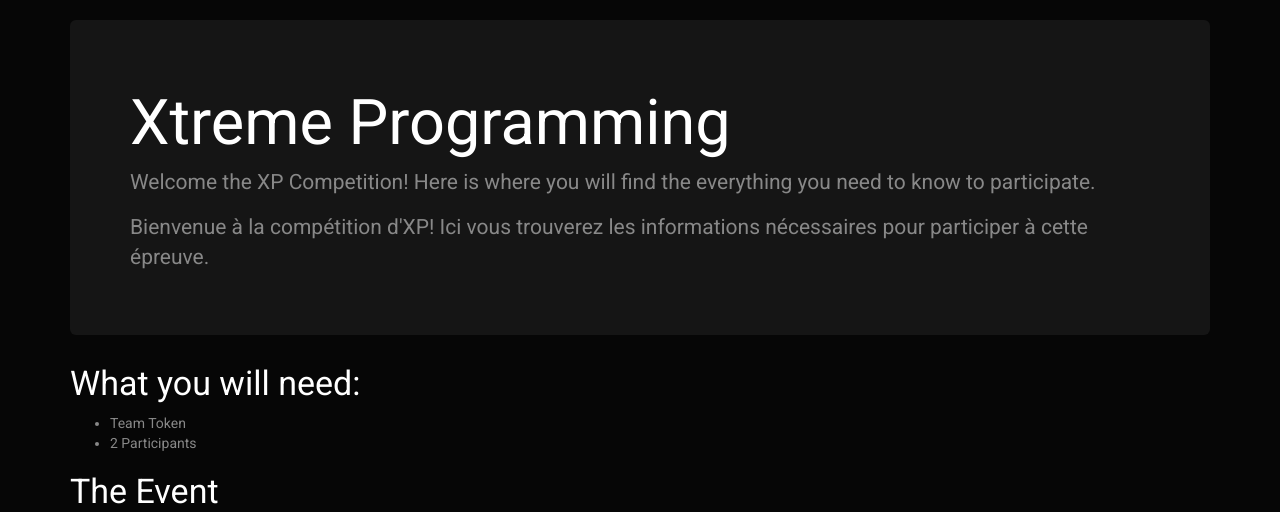
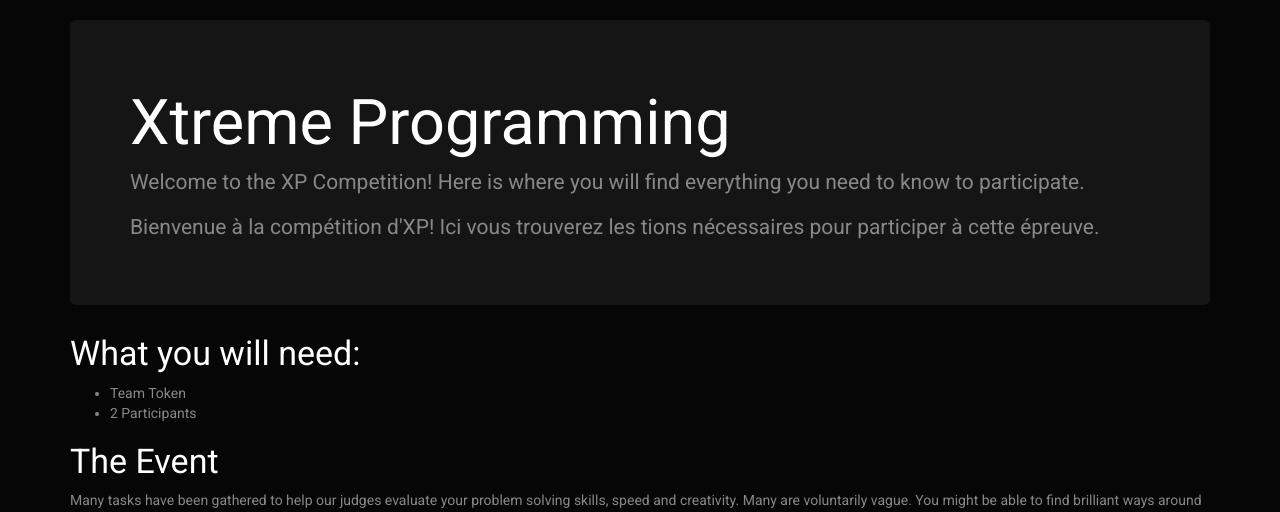
Before and after one commit to R4PaSs/csgames2016_xp, a Django app: page / in a window 1280 px wide. Shown: the part 52-564 px from the top of the page. Run offline with Django 3.2, Linux system fonts and the light colour scheme; some libraries are stand-ins or nearby versions.

Commit message:
Fix typo in tutorial

```diff
--- a/src/xtreme_programming/competition/templates/competition/tutorial.html
+++ b/src/xtreme_programming/competition/templates/competition/tutorial.html
@@ -3,8 +3,8 @@
 {% block content %}
     <div class="jumbotron">
         <h1>Xtreme Programming</h1>
-        <p>Welcome the XP Competition! Here is where you will find the everything you need to know to participate.</p>
-        <p>Bienvenue à la compétition d'XP! Ici vous trouverez les informations nécessaires pour participer à cette épreuve.</p>
+        <p>Welcome to the XP Competition! Here is where you will find everything you need to know to participate.</p>
+        <p>Bienvenue à la compétition d'XP! Ici vous trouverez les <informa></informa>tions nécessaires pour participer à cette épreuve.</p>
     </div>
 
     <h3>What you will need:</h3>
```
